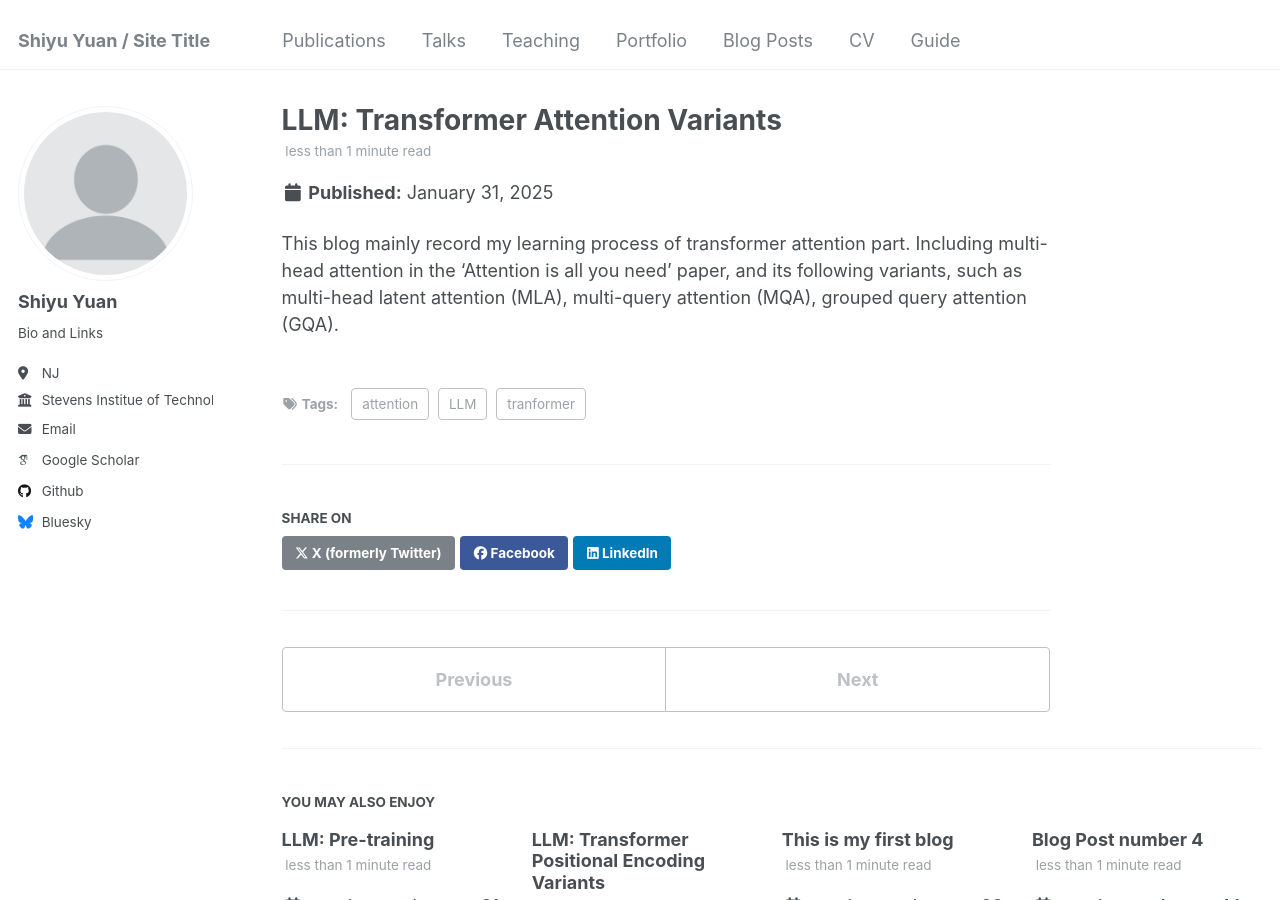
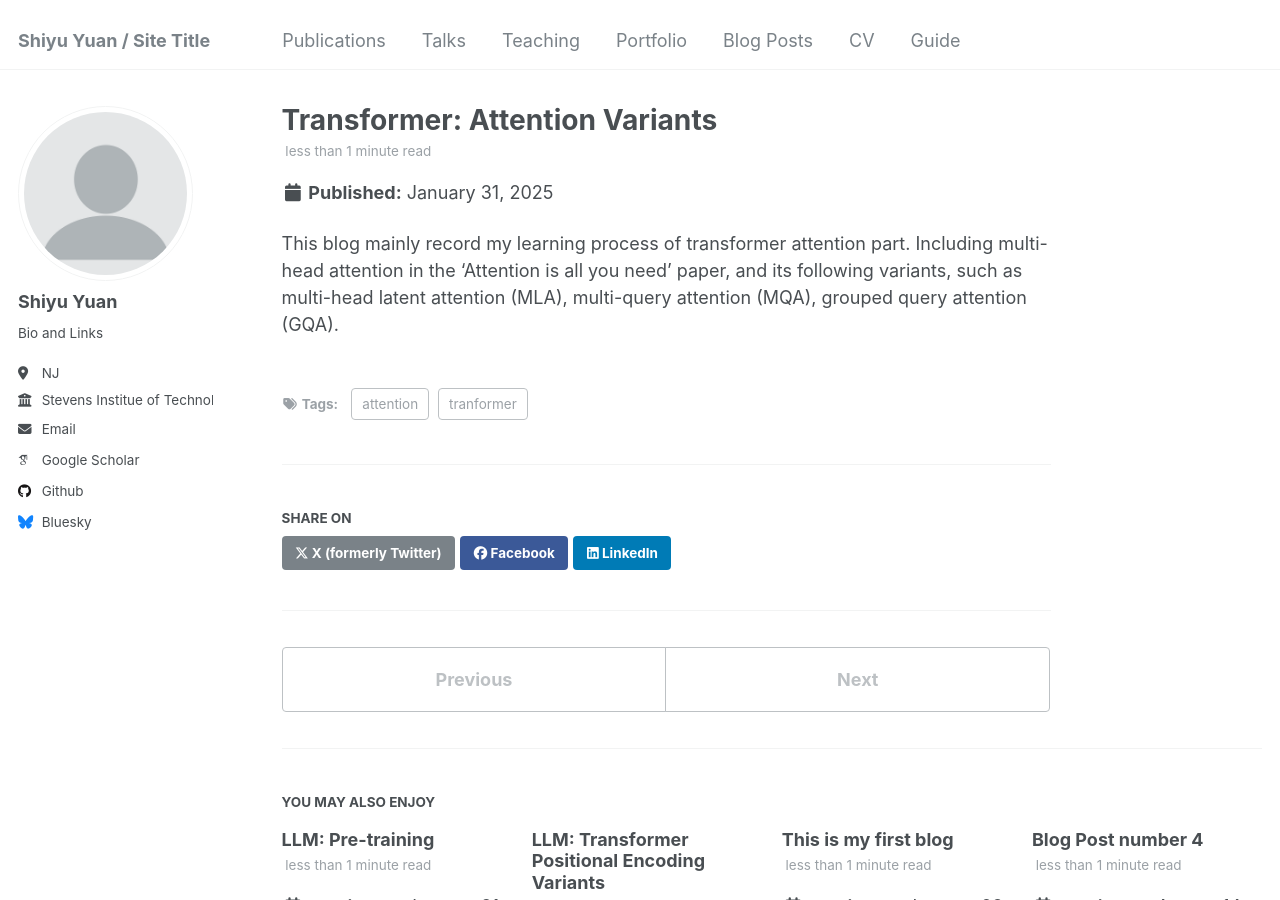
Before and after one commit to syyuan2021/syy2025, a Jekyll site: the page built from _posts/2025-01-31-blog-post-1.md, in a window 1280 px wide and 900 px high. Built offline with Jekyll 4.4.1, drawn with Linux system fonts in a browser that asks for light colours; some web fonts are replaced.

Commit message:
Update 2025-01-31-blog-post-1.md

```diff
--- a/_posts/2025-01-31-blog-post-1.md
+++ b/_posts/2025-01-31-blog-post-1.md
@@ -1,9 +1,8 @@
 ---
-title: 'LLM: Transformer Attention Variants'
+title: 'Transformer:  Attention Variants'
 date: 2025-01-31
 permalink: /2025/01/31/blog-post-1/
 tags:
-  - LLM
   - tranformer
   - attention
 ---
```
